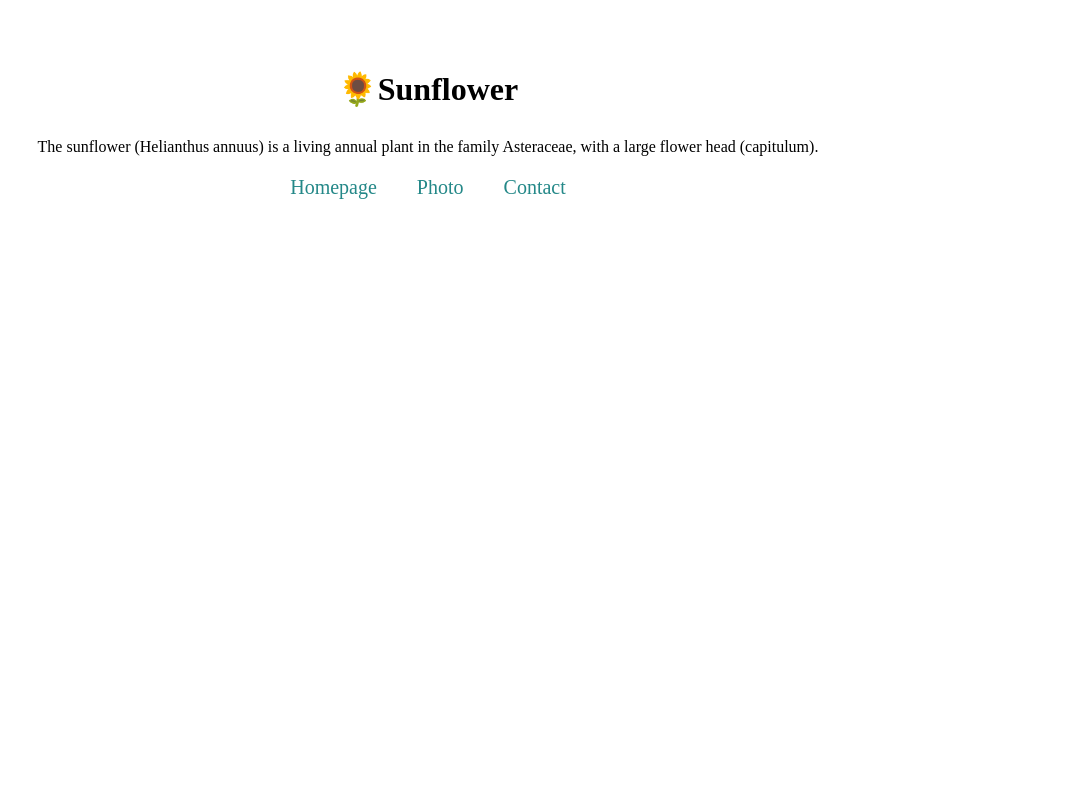
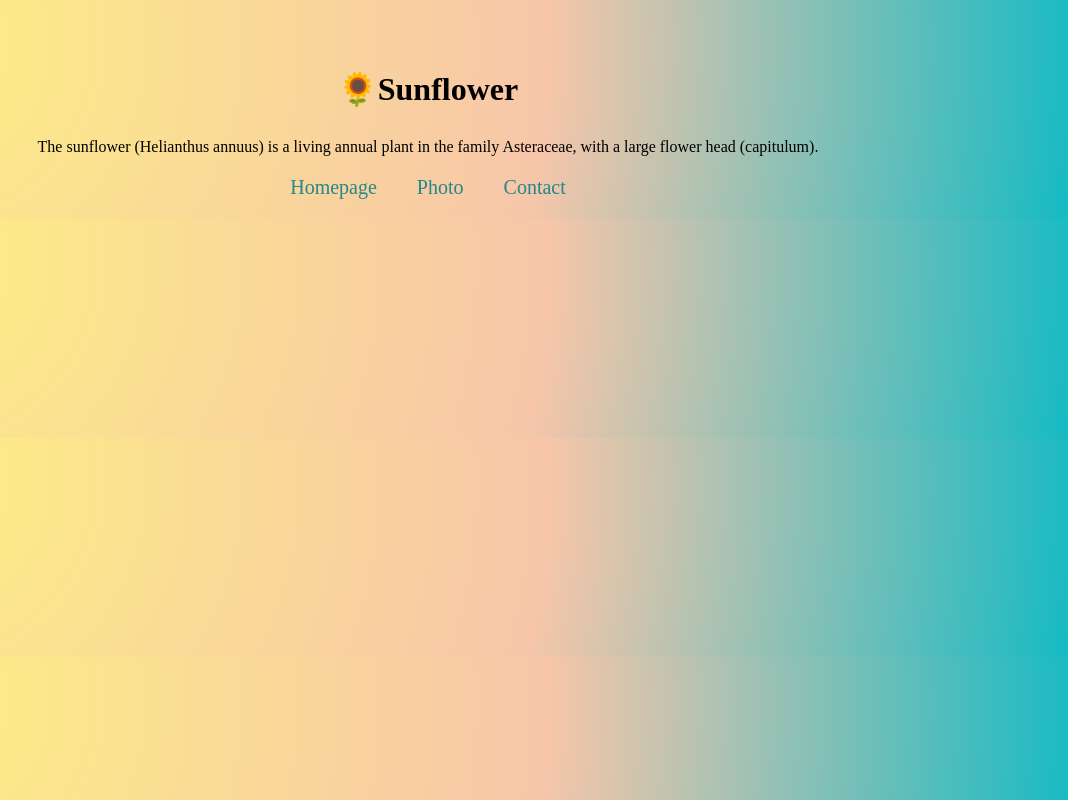
Before and after one commit to Olha-Fokanova/SheCodes-multiple-page-hosting, a plain HTML site: page index.html in a window 1280 px wide. Shown: the whole page, without its empty margins (212-1280 px from the left). Drawn offline with Linux system fonts and the light colour scheme.

Commit message:
Add background for body element

```diff
--- a/styles.css
+++ b/styles.css
@@ -5,10 +5,10 @@
 
 body {
     text-align: center;
-    /* background: radial-gradient(circle at 10% 20%,
+    background: radial-gradient(circle at 10% 20%,
             rgb(253, 239, 132) 0%,
             rgb(247, 198, 169) 54.2%,
-            rgb(21, 186, 196) 100.3%);*/
+            rgb(21, 186, 196) 100.3%);
     transition: ease-in-out;
 }
 
```
